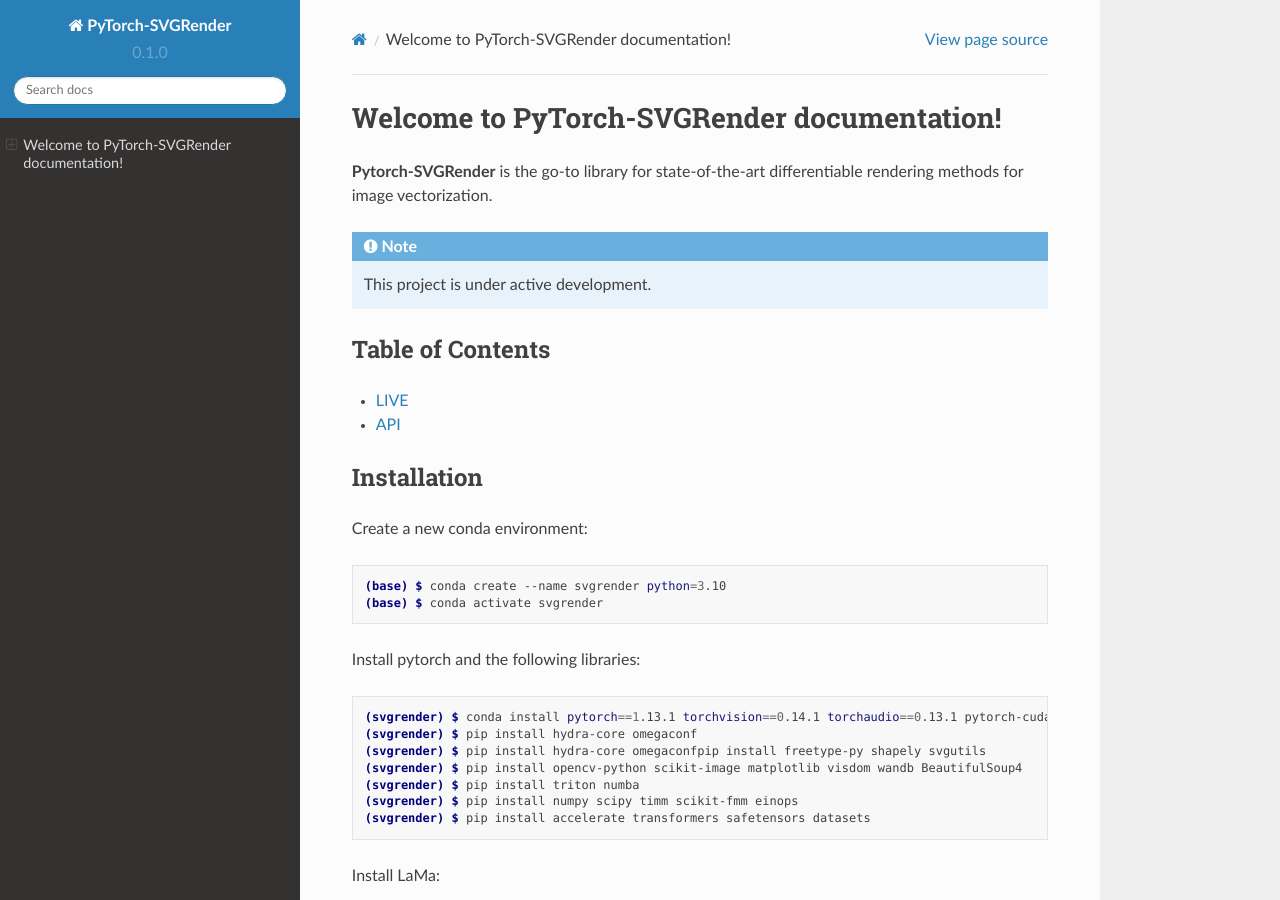
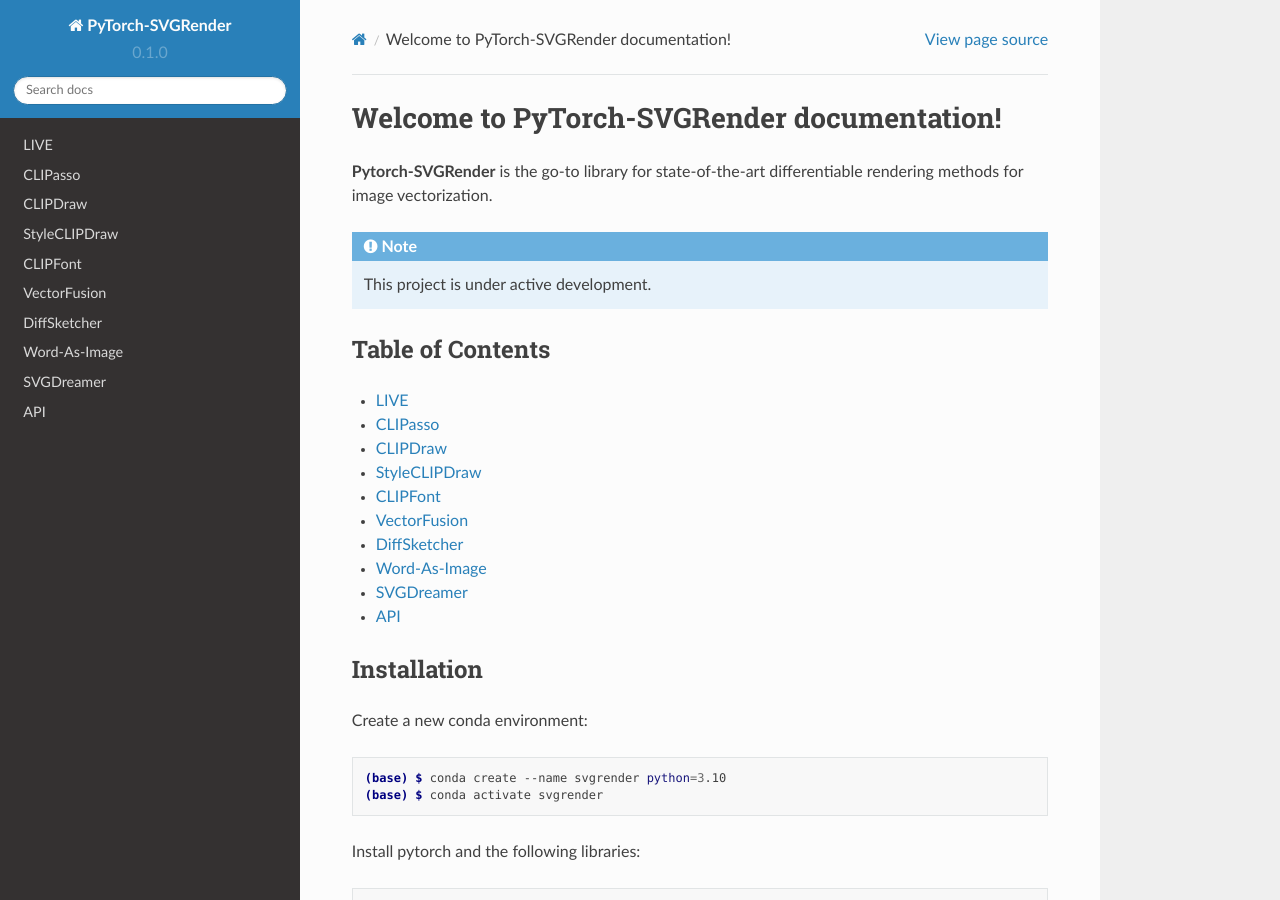
Before and after one commit to ximinng/PyTorch-SVGRender, a Sphinx documentation site: the page built from docs/source/index.rst, in a window 1280 px wide and 900 px high. Built offline with Sphinx 7.4.7 and the Read the Docs theme 2.0.0, drawn with Linux system fonts in a browser that asks for light colours.

Commit message:
docs(docs): update docs

```diff
--- a/docs/source/index.rst
+++ b/docs/source/index.rst
@@ -10,8 +10,19 @@
 Table of Contents
 ----------
 
-* :doc:`live`
-* :doc:`api`
+.. toctree::
+   :maxdepth: 2
+
+   live
+   clipasso
+   clipdraw
+   styleclipdraw
+   clipfont
+   vectorfusion
+   diffsketcher
+   wordasimage
+   svgdreamer
+   api
 
 Installation
 ----------
```
Also changed, not shown: docs/source/clipasso.rst (added, +24 -0 lines), docs/source/clipdraw.rst (added, +22 -0 lines), docs/source/clipfont.rst (added, +29 -0 lines), docs/source/diffsketcher.rst (added, +41 -0 lines), docs/source/live.rst (+1 -6 lines), docs/source/styleclipdraw.rst (added, +22 -0 lines), docs/source/svgdreamer.rst (added, +12 -0 lines), docs/source/vectorfusion.rst (added, +34 -0 lines), docs/source/wordasimage.rst (added, +22 -0 lines).
